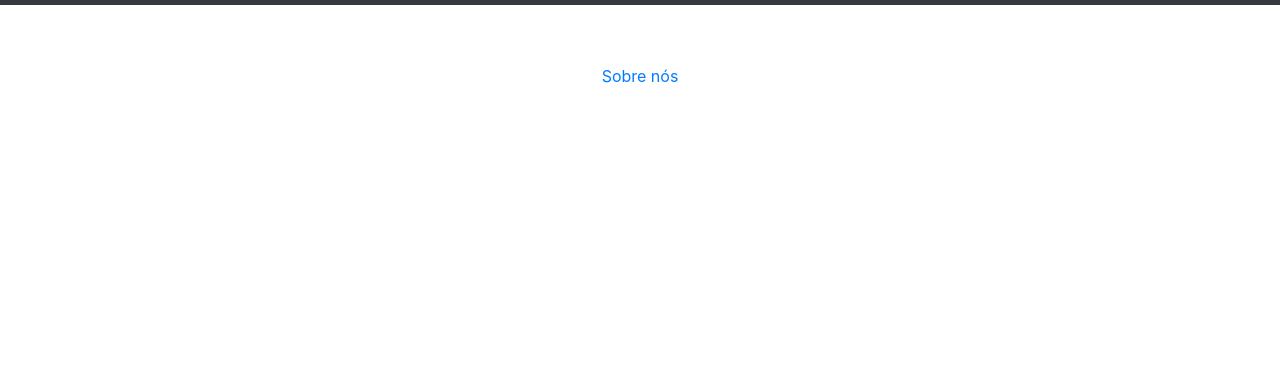
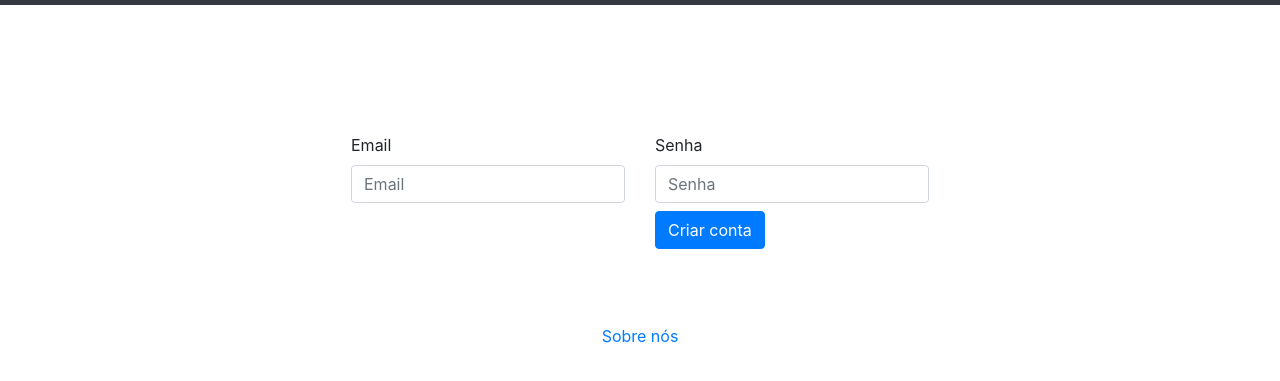
Before and after one commit to magveta/Loja-DragonBall-DSM, a plain HTML site: page cadastro.html in a window 1280 px wide. Shown: the part 51-432 px from the top of the page. Drawn offline with nearby package versions, Linux system fonts and the light colour scheme.

Commit message:
modified:   assets/style.css     modified:   cadastro.html 	modified:   compra.js 	modified:   login.html 	new file:   login.js

```diff
--- a/assets/style.css
+++ b/assets/style.css
@@ -12,3 +12,9 @@
     padding-right: 15%;
     padding-top: 5%;
 }
+
+.form {
+    display: flex;
+    justify-content: center;
+    padding-top: 10%;
+}
--- a/cadastro.html
+++ b/cadastro.html
@@ -35,10 +35,24 @@
 
 <!--Corpo do arquivo-->
 <body>
-
+  <div class="form">
+    <form class="row g-3">
+      <div class="col-auto">
+        <label for="inputEmail2" class="visually-hidden">Email</label>
+        <input class="form-control" id="inputEmail" placeholder="Email">
+      </div>
+      <div class="col-auto">
+        <label for="inputSenha2" class="visually-hidden">Senha</label>
+        <input type="password" class="form-control" id="inputSenha" placeholder="Senha">
+        <h1></h1>
+        <button onclick="criarconta(inputEmail, inputSenha)" type="submit" class="btn btn-primary mb-3">Criar conta</button>
+      </div>
+    </form>
+  </div>
 
 
     <!--JavaScript do Bootstrap-->
+    <script src="login.js"></script>
     <script src="https://code.jquery.com/jquery-3.3.1.slim.min.js" integrity="sha384-q8i/X+965DzO0rT7abK41JStQIAqVgRVzpbzo5smXKp4YfRvH+8abtTE1Pi6jizo" crossorigin="anonymous"></script>
     <script src="https://cdnjs.cloudflare.com/ajax/libs/popper.js/1.14.3/umd/popper.min.js" integrity="sha384-ZMP7rVo3mIykV+2+9J3UJ46jBk0WLaUAdn689aCwoqbBJiSnjAK/l8WvCWPIPm49" crossorigin="anonymous"></script>
     <script src="https://stackpath.bootstrapcdn.com/bootstrap/4.1.3/js/bootstrap.min.js" integrity="sha384-ChfqqxuZUCnJSK3+MXmPNIyE6ZbWh2IMqE241rYiqJxyMiZ6OW/JmZQ5stwEULTy" crossorigin="anonymous"></script>
--- /dev/null
+++ b/login.js
@@ -0,0 +1,13 @@
+let contas = [];
+
+function criarconta() {
+    var emailrecebido = document.getElementById("inputEmail").value;
+    var senharecebida = document.getElementById("inputSenha").value;
+
+    let contas = JSON.parse(localStorage.getItem('contas')) || [];
+    contas.push({email: emailrecebido, senha: senharecebida});
+    localStorage.setItem('contas', JSON.stringify(contas));
+
+    console.log("Conta criada:", { emailrecebido, senharecebida });
+    alert("Sua conta foi criada!");
+}
```
Also changed, not shown: compra.js (+5 -7 lines), login.html (+1 -1 lines).
